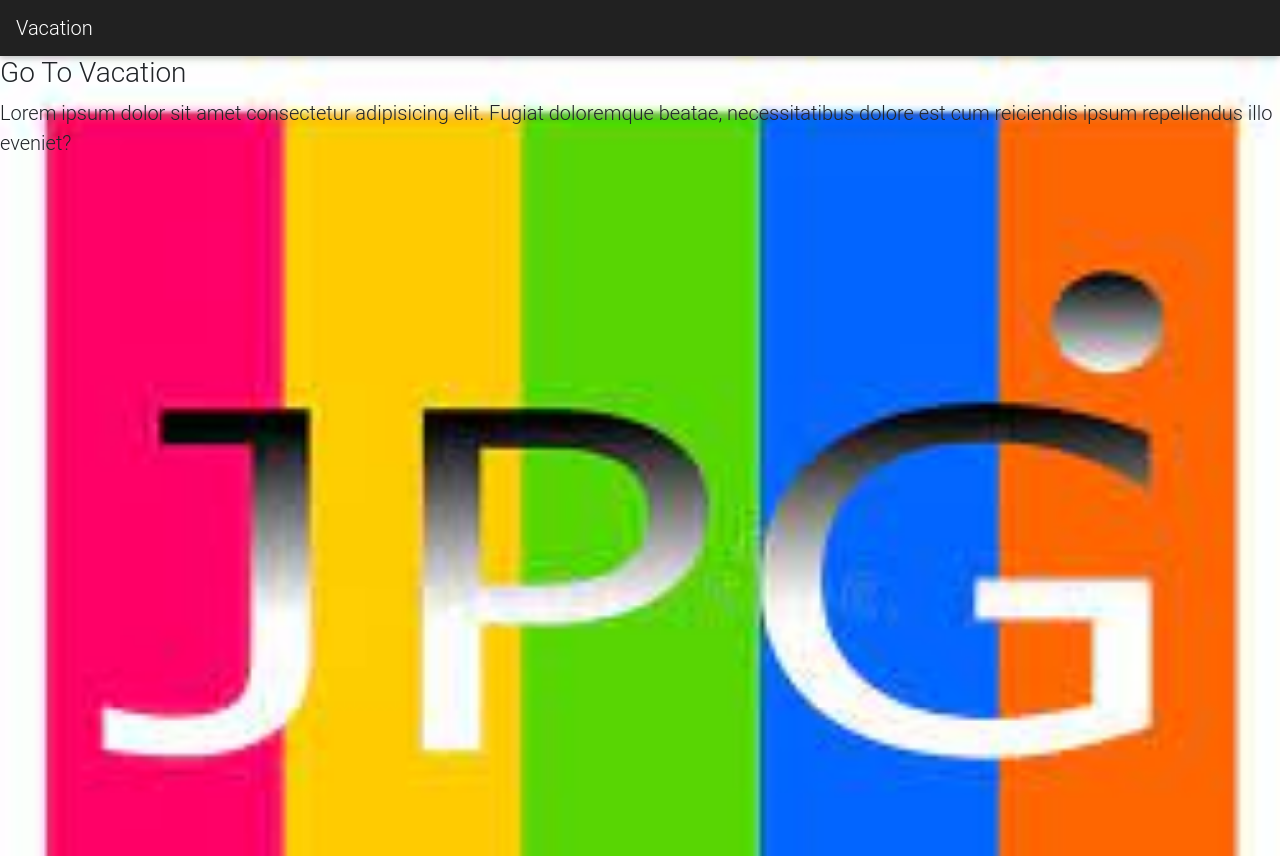
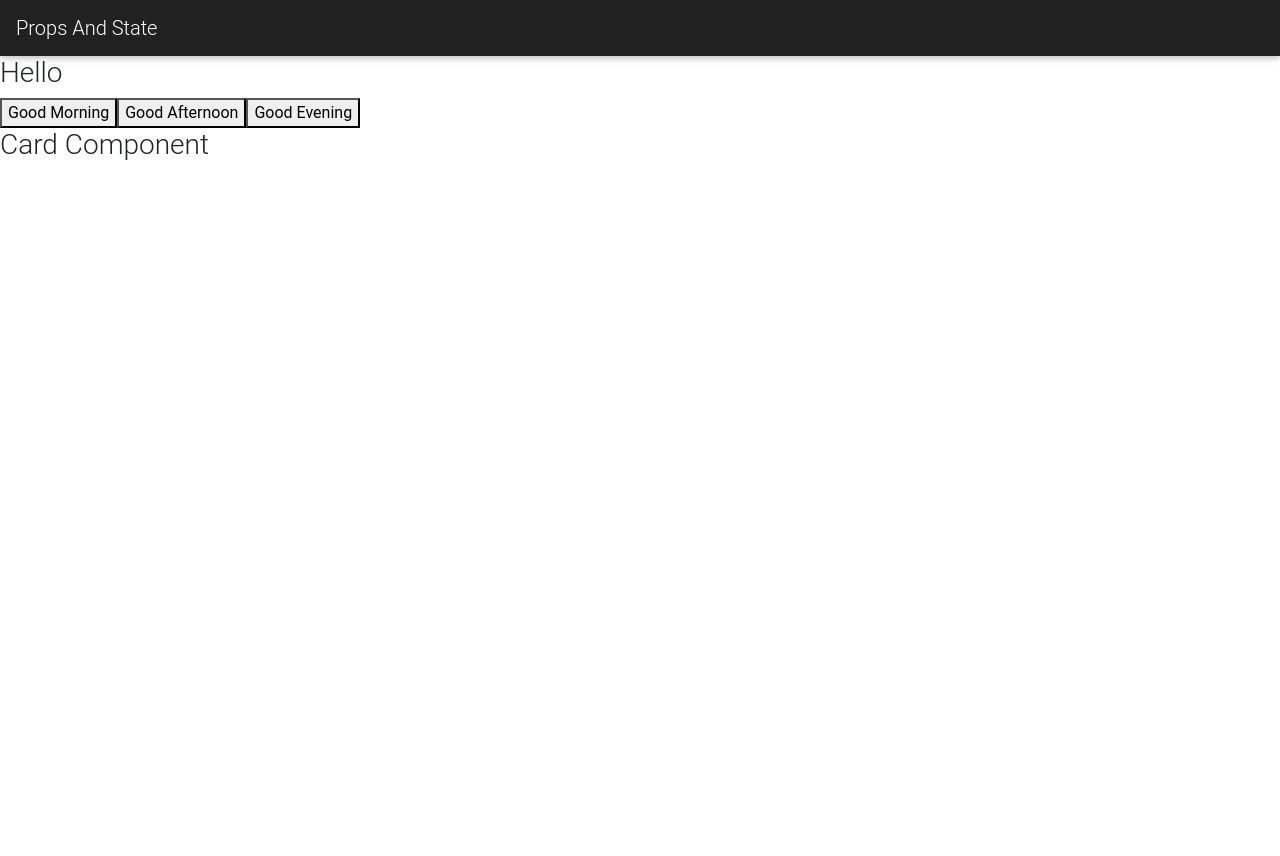
Before and after one commit to pshadikbasha/react_tutorial, a React (Create React App) app: page / in a window 1280 px wide. After the commit the page ends 800 px from the top, so only its background shows below. Built offline with nearby package versions, Linux system fonts and the light colour scheme.

Commit message:
props and evnets

```diff
--- a/src/App.js
+++ b/src/App.js
@@ -16,17 +16,35 @@ import Card from "./UiBrains/components/Card";
 import Navbar from "./UiBrains/components/Navbar/Navbar";
 import LandingPage from "./UiBrains/components/LandingPage/LandingPage";
 class App extends React.Component {
+  state = {
+    message: "Hello",
+  };
+  sayGoodMorning = (value) => {
+    this.setState({
+      message: value,
+    });
+  };
+  sayGoodAfternoon = () => {
+    this.setState({
+      message: "Hello GoodAfternoon",
+    });
+  };
+  sayGoodEvening = () => {
+    this.setState({
+      message: "Hello GoodEvening",
+    });
+  };
   render() {
     return (
       <div>
         <Navbar></Navbar>
-        <LandingPage></LandingPage>
-        {/* <CakeContainer></CakeContainer>
-        <IceCream></IceCream>
-        <Counter></Counter> */}
-        {/* <Counter></Counter> */}
-        {/* <Card></Card> */}
-        {/* <Card></Card> */}
+        <h3>{this.state.message}</h3>
+        <button onClick={() => this.sayGoodMorning("goood morning")}>
+          Good Morning
+        </button>
+        <button onClick={this.sayGoodAfternoon}>Good Afternoon</button>
+        <button onClick={this.sayGoodEvening}>Good Evening</button>
+        <Card name="sadhik" />
       </div>
     );
   }
--- a/src/UiBrains/components/Card.jsx
+++ b/src/UiBrains/components/Card.jsx
@@ -1,71 +1,21 @@
 import React from "react";
 import Image from "../../assests/img/download.jpg";
-class Card extends React.Component {
-  render() {
-    return (
-      <div>
-        <div className="container mt-3">
-          <div className="row">
-            <div className="col-md-3">
-              <div className="card">
-                <img src={Image} alt="" />
-                <div className="card-body">
-                  <h3 className="card-title">Jpg</h3>
-                  <p className="card-text">
-                    Lorem ipsum dolor sit amet consectetur adipisicing elit.
-                    Architecto dicta iste earum dolorum corrupti ipsa nulla,
-                    voluptate repellat expedita accusamus.
-                  </p>
-                  <button className="btn btn-dark btn-sm">Book Now</button>
-                </div>
-              </div>
-            </div>
-            <div className="col-md-3">
-              <div className="card">
-                <img src={Image} alt="" />
-                <div className="card-body">
-                  <h3 className="card-title">Jpg</h3>
-                  <p className="card-text">
-                    Lorem ipsum dolor sit amet consectetur adipisicing elit.
-                    Architecto dicta iste earum dolorum corrupti ipsa nulla,
-                    voluptate repellat expedita accusamus.
-                  </p>
-                  <button className="btn btn-dark btn-sm">Book Now</button>
-                </div>
-              </div>
-            </div>
-            <div className="col-md-3">
-              <div className="card">
-                <img src={Image} alt="" />
-                <div className="card-body">
-                  <h3 className="card-title">Jpg</h3>
-                  <p className="card-text">
-                    Lorem ipsum dolor sit amet consectetur adipisicing elit.
-                    Architecto dicta iste earum dolorum corrupti ipsa nulla,
-                    voluptate repellat expedita accusamus.
-                  </p>
-                  <button className="btn btn-dark btn-sm">Book Now</button>
-                </div>
-              </div>
-            </div>
-            <div className="col-md-3">
-              <div className="card">
-                <img src={Image} alt="" />
-                <div className="card-body">
-                  <h3 className="card-title">Jpg</h3>
-                  <p className="card-text">
-                    Lorem ipsum dolor sit amet consectetur adipisicing elit.
-                    Architecto dicta iste earum dolorum corrupti ipsa nulla,
-                    voluptate repellat expedita accusamus.
-                  </p>
-                  <button className="btn btn-dark btn-sm">Book Now</button>
-                </div>
-              </div>
-            </div>
-          </div>
-        </div>
-      </div>
-    );
-  }
-}
+// class Card extends React.Component {
+//   render() {
+//     return (
+//       <div>
+//         <h2>this is Card component {this.props.name}</h2>
+//       </div>
+//     );
+//   }
+// }
+// export default Card;
+
+const Card = (props) => {
+  return (
+    <div>
+      <h3>Card Component</h3>
+    </div>
+  );
+};
 export default Card;
--- a/src/UiBrains/components/Navbar/Navbar.jsx
+++ b/src/UiBrains/components/Navbar/Navbar.jsx
@@ -6,7 +6,7 @@ class Navbar extends React.Component {
       <Fragment>
         <nav className="navbar navbar-dark bg-dark navbar-expand-sm">
           <a href="/" className="navbar-brand">
-            Vacation
+            Props And State
           </a>
         </nav>
       </Fragment>
```
